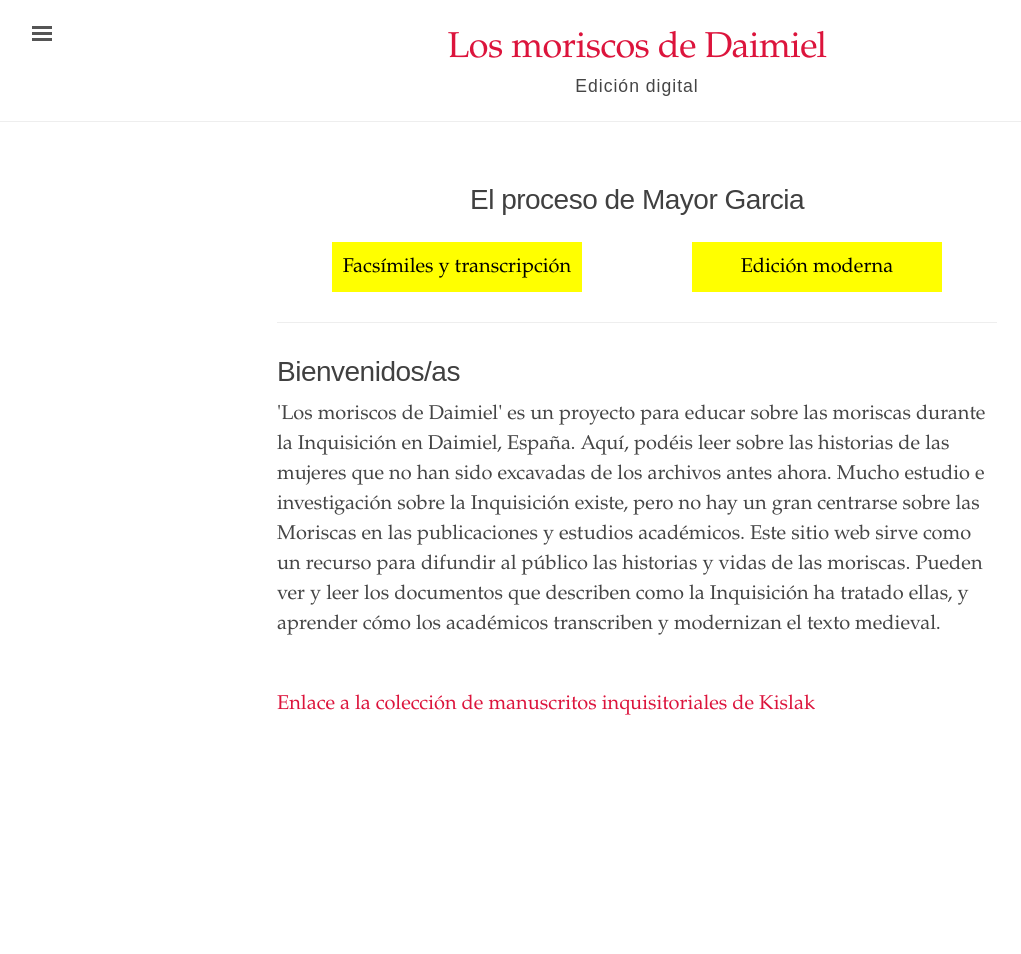
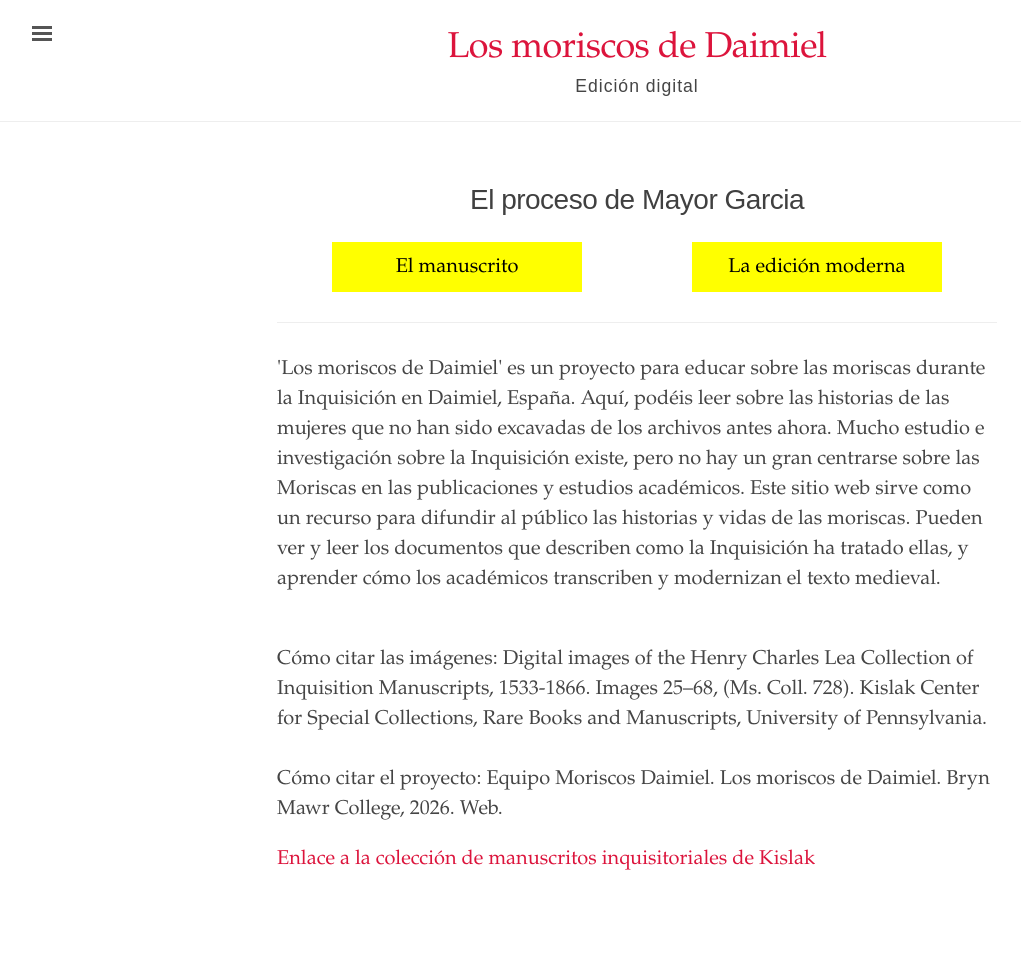
Before and after one commit to digbmc/moriscos-daimel, a Jekyll site: the page built from index.html, in a window 1280 px wide. Shown: the whole page, without its empty margins (3-1024 px from the left). Built offline with Jekyll 4.4.1, drawn with Linux system fonts in a browser that asks for light colours; before the commit the page ends 900 px from its top, so only the background shows below that.

Commit message:
Added back collections.

```diff
--- a/_config.yml
+++ b/_config.yml
@@ -3,7 +3,7 @@
 # Setup
 title:               Los moriscos de Daimiel
 tagline:             'Edición digital'
-description:         '"Los moriscos de Daimiel" tiene ambiciones plurianuales de crear herramientas digitales y de publicar OERs que avanzan la enseñanza y trabajos académicos sobre la experiencia morisca mientras equipan a estudiantes universitarios con habilidades paleográficas y competencias digitales para involucrarse rigurosamente en estos documentos importantes.'
+#description:         '"Los moriscos de Daimiel" tiene ambiciones plurianuales de crear herramientas digitales y de publicar OERs que avanzan la enseñanza y trabajos académicos sobre la experiencia morisca mientras equipan a estudiantes universitarios con habilidades paleográficas y competencias digitales para involucrarse rigurosamente en estos documentos importantes.'
 url:                 'https://digbmc.github.io/'
 baseurl:             '/moriscos-daimel'
 
@@ -26,10 +26,10 @@
 # Collections for texts
 collections:
   texts:
-  #set to false because there is no need for each text to have its own page
-    output: false
+  #set to back to true to create individual pages are avoid JavaScript issues
+    output: true
   textos_modernos:
-    output: false
+    output: true
 
 # Collections for images (added by Niko)
 #  images:
--- a/index.html
+++ b/index.html
@@ -8,12 +8,12 @@
   <div class="editions">
     <a href="{{site.baseurl}}/facsimiles/">
       <div class="box">
-        <span class="caption">Facsímiles y transcripción</span>
+        <span class="caption">El manuscrito</span>
       </div>
     </a>
     <a href="{{site.baseurl}}/modern_edition/">
       <div class="box">
-        <span class="caption">Edición moderna</span>
+        <span class="caption">La edición moderna</span>
       </div>
     </a>
   </div>
@@ -22,7 +22,9 @@
 <hr>
 
 <div class="introduction">
+  <!--
   <h1>Bienvenidos/as</h1>
+-->
 
 <p>
   'Los moriscos de Daimiel' es un proyecto para educar sobre las moriscas durante la Inquisición en Daimiel, España.
@@ -33,6 +35,13 @@
   aprender cómo los académicos transcriben y modernizan el texto medieval.
 </p>
 <br>
+<p>
+  Cómo citar las imágenes: Digital images of the Henry Charles Lea Collection of Inquisition Manuscripts, 1533-1866.
+  Images 25–68, (Ms. Coll. 728). Kislak Center for Special Collections, Rare Books and Manuscripts, University of
+  Pennsylvania.
+  <br><br>
+  Cómo citar el proyecto: Equipo Moriscos Daimiel. Los moriscos de Daimiel. Bryn Mawr College, 2026. Web.
+</p>
 <a target="_blank" href="https://colenda.library.upenn.edu/catalog/81431-p3r20sf8q">Enlace a la colección de
   manuscritos inquisitoriales de Kislak</a>
 </div>
```
Also changed, not shown: _textos_modernos/folder_2_2r.md (+3 -3 lines), facsimiles.md (+2 -2 lines).
